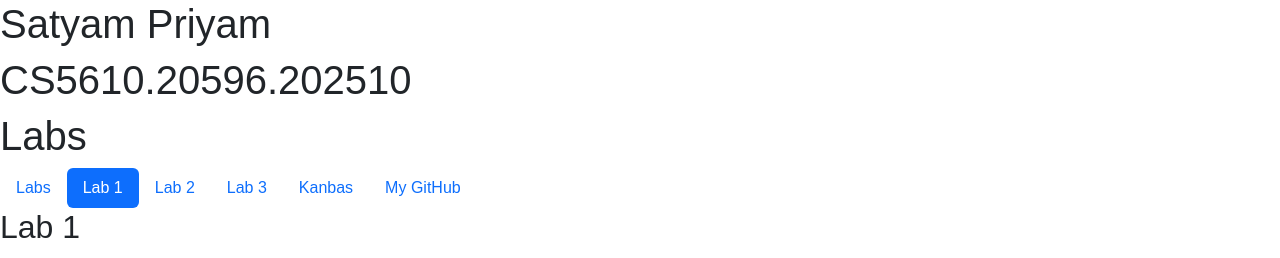
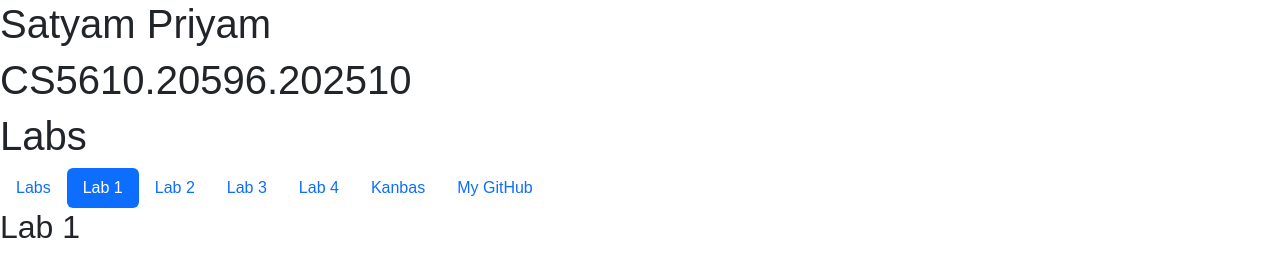
Before and after one commit to satryampriyam01/kanbas-react-web-app-cs5610-fa24, a React (Create React App) app: page /Profile#/Labs/Lab1 in a window 1280 px wide. Shown: the top 258 px of the page. Built offline with nearby package versions, Linux system fonts and the light colour scheme.

Commit message:
Lab-work4

```diff
--- /dev/null
+++ b/src/Labs/Lab4/index.tsx
@@ -0,0 +1,8 @@
+export default function Lab4(){
+    return(
+        <div>
+        <h1>Lab4</h1>
+        </div>
+
+    );
+}
--- a/src/Labs/TOC.tsx
+++ b/src/Labs/TOC.tsx
@@ -36,6 +36,15 @@
         </a>
       </li>
       <li className="nav-item">
+        <a
+          id="wd-a3"
+          href="#/Labs/Lab4"
+          className={`nav-link ${pathname.includes("Lab4") ? "active" : ""}`}
+        >
+          Lab 4
+        </a>
+      </li>
+      <li className="nav-item">
         <a id="wd-k" href="#/Kanbas" className="nav-link">
           Kanbas
         </a>
--- a/src/Labs/index.tsx
+++ b/src/Labs/index.tsx
@@ -3,6 +3,7 @@
 import TOC from "./TOC";
 import Lab2 from "./Lab2";
 import Lab3 from "./Lab3";
+import Lab4 from "./Lab4";
 export default function Labs() {
   return (
     <div>
@@ -15,6 +16,7 @@
         <Route path="Lab1" element={<Lab1 />} />
         <Route path="Lab2" element={<Lab2 />} />
         <Route path="Lab3/*" element={<Lab3 />} />
+        <Route path="Lab4/*" element={<Lab4/>}/>
       </Routes>
     </div>
   );
```
